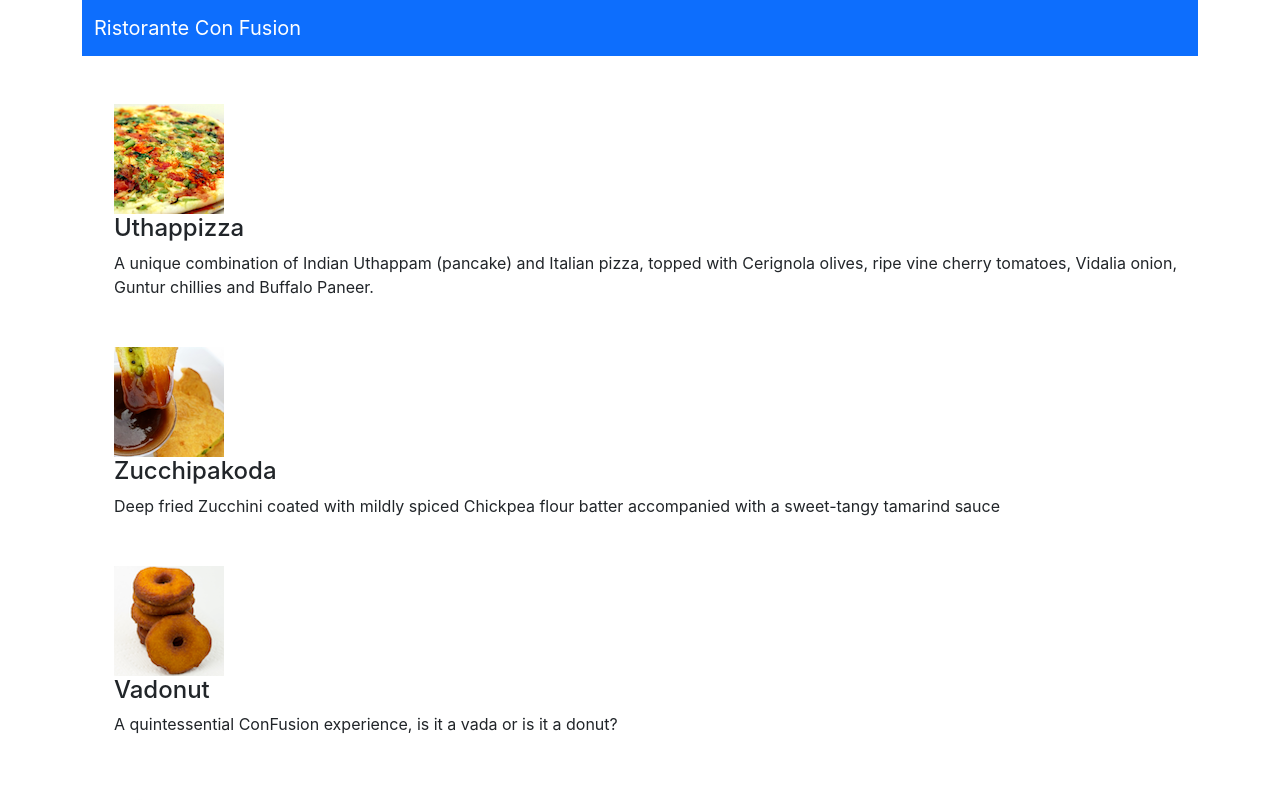
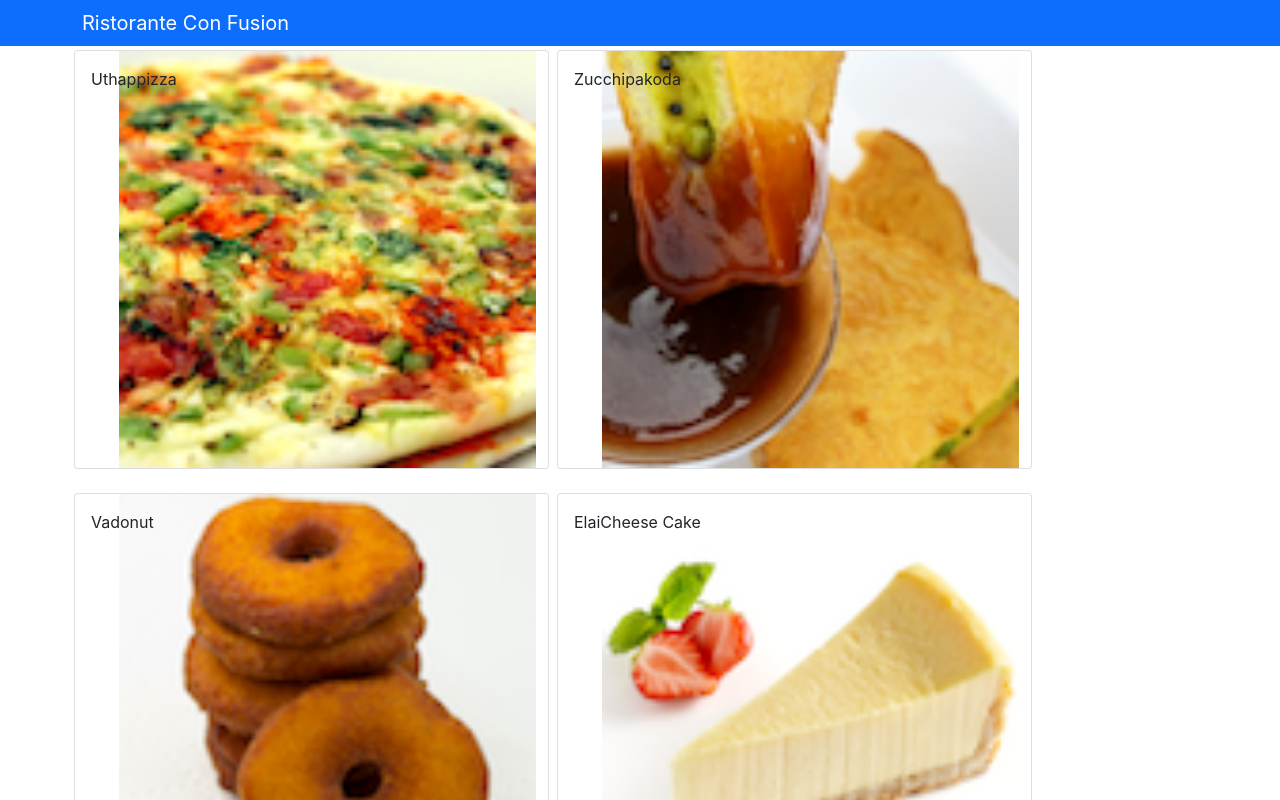
Before and after one commit to NatusyaZira/confusion, a React (Create React App) app: page / in a window 1280 px wide. Shown: the top 800 px of the page. Built offline with nearby package versions, Linux system fonts and the light colour scheme.

Commit message:
eighth commit

```diff
--- a/src/App.js
+++ b/src/App.js
@@ -1,23 +1,31 @@
+import React, { Component } from 'react';
 import logo from './logo.svg';
-import Container from 'react-bootstrap/Container';
-import Navbar from 'react-bootstrap/Navbar';
+import { Navbar, NavbarBrand } from 'reactstrap';
 import Menu from './components/MenuComponent';
+import { DISHES } from './shared/dishes';
 import './App.css';
 
+class App extends Component {
 
-function App() {
-  return (
-    <div className="App">
-    <Container>
-      <Navbar expand="lg" variant="dark" bg="primary">
-        <Container>
-          <Navbar.Brand href="#">Ristorante Con Fusion</Navbar.Brand>
-        </Container>
+  constructor(props) {
+    super(props);
+
+    this.state = {
+      dishes: DISHES
+    };
+  }
+  render() {
+    return (
+      <div className="App">
+      <Navbar color="primary" dark>
+      <div className="container">
+      <NavbarBrand href="#">Ristorante Con Fusion</NavbarBrand>
+      </div>
       </Navbar>
-    </Container>
-    <Menu />
-    </div>
-  );
+      <Menu dishes={this.state.dishes} />
+      </div>
+    );
+  }
 }
 
 export default App;
--- a/src/components/MenuComponent.js
+++ b/src/components/MenuComponent.js
@@ -1,76 +1,37 @@
 import React, { Component } from 'react';
-import { Media } from "reactstrap";
+import { Card, CardImg, CardImgOverlay, CardText, CardBody, CardTitle } from 'reactstrap';
 
-
-
-class Menu extends React.Component {
-
+class Menu extends Component {
   constructor(props) {
     super(props);
 
     this.state = {
-      dishes: [
-                {
-                  id: 0,
-                  name:'Uthappizza',
-                  image: 'assets/images/uthappizza.png',
-                  category: 'mains',
-                  label:'Hot',
-                  price:'4.99',
-                  description:'A unique combination of Indian Uthappam (pancake) and Italian pizza, topped with Cerignola olives, ripe vine cherry tomatoes, Vidalia onion, Guntur chillies and Buffalo Paneer.'                        },
-               {
-                  id: 1,
-                  name:'Zucchipakoda',
-                  image: 'assets/images/zucchipakoda.png',
-                  category: 'appetizer',
-                  label:'',
-                  price:'1.99',
-                  description:'Deep fried Zucchini coated with mildly spiced Chickpea flour batter accompanied with a sweet-tangy tamarind sauce'                        },
-               {
-                  id: 2,
-                  name:'Vadonut',
-                  image: 'assets/images/vadonut.png',
-                  category: 'appetizer',
-                  label:'New',
-                  price:'1.99',
-                  description:'A quintessential ConFusion experience, is it a vada or is it a donut?'                        },
-               {
-                  id: 3,
-                  name:'ElaiCheese Cake',
-                  image: 'assets/images/elaicheesecake.png',
-                  category: 'dessert',
-                  label:'',
-                  price:'2.99',
-                  description:'A delectable, semi-sweet New York Style Cheese Cake, with Graham cracker crust and spiced with Indian cardamoms'                        }
-               ]
+
     }
   }
+
   render() {
-    const menu = this.state.dishes.map((dish) => {
+
+    const menu = this.props.dishes.map((dish) => {
       return (
-        <div key={dish.id} className="col-12 mt-5">
-        <Media tag="ul">
-        <Media left middle>
-        <Media object src={dish.image} alt={dish.name} />
-        </Media>
-        <Media body className="ml-5">
-        <Media heading>{dish.name}</Media>
-        <p>{dish.description}</p>
-        </Media>
-        </Media>
-        </div>
+        <div key={dish.id} className="col-12 col-md-5 m-1">
+    <Card tag="ul" className="row">
+
+        <CardImg width="100%" src={dish.image} alt={dish.name} />
+      <CardImgOverlay>
+        <CardTitle>{dish.name}</CardTitle>
+      </CardImgOverlay>
+    </Card>
+  </div>
       );
     });
 
     return (
       <div className="container">
-        <div className="row">
-        <Media list>
-        {menu}
-        </Media>
-        </div>
+      <div className="row">
+          {menu}
       </div>
-
+      </div>
     );
   }
 }
--- a/src/shared/dishes.js
+++ b/src/shared/dishes.js
@@ -0,0 +1,186 @@
+export const DISHES =
+    [
+        {
+        id: 0,
+        name:'Uthappizza',
+        image: 'assets/images/uthappizza.png',
+        category: 'mains',
+        label:'Hot',
+        price:'4.99',
+        description:'A unique combination of Indian Uthappam (pancake) and Italian pizza, topped with Cerignola olives, ripe vine cherry tomatoes, Vidalia onion, Guntur chillies and Buffalo Paneer.',
+        comments: [
+            {
+            id: 0,
+            rating: 5,
+            comment: "Imagine all the eatables, living in conFusion!",
+            author: "John Lemon",
+            date: "2012-10-16T17:57:28.556094Z"
+            },
+            {
+            id: 1,
+            rating: 4,
+            comment: "Sends anyone to heaven, I wish I could get my mother-in-law to eat it!",
+            author: "Paul McVites",
+            date: "2014-09-05T17:57:28.556094Z"
+            },
+            {
+            id: 2,
+            rating: 3,
+            comment: "Eat it, just eat it!",
+            author: "Michael Jaikishan",
+            date: "2015-02-13T17:57:28.556094Z"
+            },
+            {
+            id: 3,
+            rating: 4,
+            comment: "Ultimate, Reaching for the stars!",
+            author: "Ringo Starry",
+            date: "2013-12-02T17:57:28.556094Z"
+            },
+            {
+            id: 4,
+            rating: 2,
+            comment: "It's your birthday, we're gonna party!",
+            author: "25 Cent",
+            date: "2011-12-02T17:57:28.556094Z"
+            }
+        ]                        },
+        {
+        id: 1,
+        name:'Zucchipakoda',
+        image: 'assets/images/zucchipakoda.png',
+        category: 'appetizer',
+        label:'',
+        price:'1.99',
+        description:'Deep fried Zucchini coated with mildly spiced Chickpea flour batter accompanied with a sweet-tangy tamarind sauce',
+        comments: [
+            {
+            id: 0,
+            rating: 5,
+            comment: "Imagine all the eatables, living in conFusion!",
+            author: "John Lemon",
+            date: "2012-10-16T17:57:28.556094Z"
+            },
+            {
+            id: 1,
+            rating: 4,
+            comment: "Sends anyone to heaven, I wish I could get my mother-in-law to eat it!",
+            author: "Paul McVites",
+            date: "2014-09-05T17:57:28.556094Z"
+            },
+            {
+            id: 2,
+            rating: 3,
+            comment: "Eat it, just eat it!",
+            author: "Michael Jaikishan",
+            date: "2015-02-13T17:57:28.556094Z"
+            },
+            {
+            id: 3,
+            rating: 4,
+            comment: "Ultimate, Reaching for the stars!",
+            author: "Ringo Starry",
+            date: "2013-12-02T17:57:28.556094Z"
+            },
+            {
+            id: 4,
+            rating: 2,
+            comment: "It's your birthday, we're gonna party!",
+            author: "25 Cent",
+            date: "2011-12-02T17:57:28.556094Z"
+            }
+        ]
+        },
+        {
+        id: 2,
+        name:'Vadonut',
+        image: 'assets/images/vadonut.png',
+        category: 'appetizer',
+        label:'New',
+        price:'1.99',
+        description:'A quintessential ConFusion experience, is it a vada or is it a donut?',
+        comments: [
+            {
+            id: 0,
+            rating: 5,
+            comment: "Imagine all the eatables, living in conFusion!",
+            author: "John Lemon",
+            date: "2012-10-16T17:57:28.556094Z"
+            },
+            {
+            id: 1,
+            rating: 4,
+            comment: "Sends anyone to heaven, I wish I could get my mother-in-law to eat it!",
+            author: "Paul McVites",
+            date: "2014-09-05T17:57:28.556094Z"
+            },
+            {
+            id: 2,
+            rating: 3,
+            comment: "Eat it, just eat it!",
+            author: "Michael Jaikishan",
+            date: "2015-02-13T17:57:28.556094Z"
+            },
+            {
+            id: 3,
+            rating: 4,
+            comment: "Ultimate, Reaching for the stars!",
+            author: "Ringo Starry",
+            date: "2013-12-02T17:57:28.556094Z"
+            },
+            {
+            id: 4,
+            rating: 2,
+            comment: "It's your birthday, we're gonna party!",
+            author: "25 Cent",
+            date: "2011-12-02T17:57:28.556094Z"
+            }
+        ]
+        },
+        {
+        id: 3,
+        name:'ElaiCheese Cake',
+        image: 'assets/images/elaicheesecake.png',
+        category: 'dessert',
+        label:'',
+        price:'2.99',
+        description:'A delectable, semi-sweet New York Style Cheese Cake, with Graham cracker crust and spiced with Indian cardamoms',
+        comments: [
+            {
+            id: 0,
+            rating: 5,
+            comment: "Imagine all the eatables, living in conFusion!",
+            author: "John Lemon",
+            date: "2012-10-16T17:57:28.556094Z"
+            },
+            {
+            id: 1,
+            rating: 4,
+            comment: "Sends anyone to heaven, I wish I could get my mother-in-law to eat it!",
+            author: "Paul McVites",
+            date: "2014-09-05T17:57:28.556094Z"
+            },
+            {
+            id: 2,
+            rating: 3,
+            comment: "Eat it, just eat it!",
+            author: "Michael Jaikishan",
+            date: "2015-02-13T17:57:28.556094Z"
+            },
+            {
+            id: 3,
+            rating: 4,
+            comment: "Ultimate, Reaching for the stars!",
+            author: "Ringo Starry",
+            date: "2013-12-02T17:57:28.556094Z"
+            },
+            {
+            id: 4,
+            rating: 2,
+            comment: "It's your birthday, we're gonna party!",
+            author: "25 Cent",
+            date: "2011-12-02T17:57:28.556094Z"
+            }
+        ]
+        }
+    ];
```
